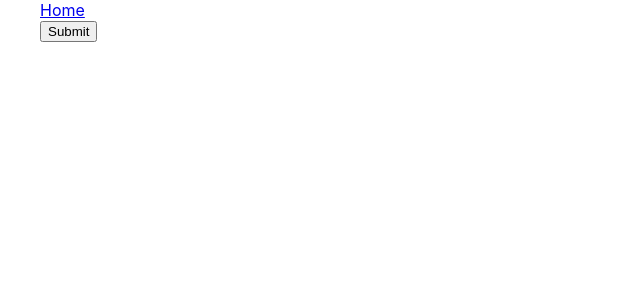
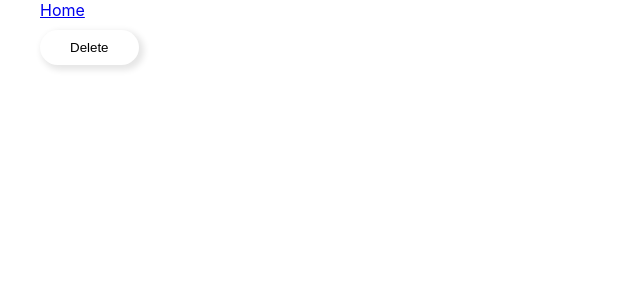
Before and after one commit to L1ghT0/-Pik-Comfort-Calculator, a React (Create React App) app: page /history in a window 1280 px wide. Shown: the top 300 px of the page, without its empty margins (0-640 px from the left). Built offline with nearby package versions, Linux system fonts and the light colour scheme.

Commit message:
Styles for History component have been added

```diff
--- /dev/null
+++ b/src/components/History/History.module.css
@@ -0,0 +1,34 @@
+.historyItem {
+    display: flex;
+    outline: none;
+    margin-top: 20px;
+    box-shadow: 3px 3px 8px 1px rgba(0, 0, 0, .1);
+    border-radius: 30px;
+    padding: 15px 12px;
+    padding-left: 30px;
+    align-items: flex-start;
+    width: 350px;
+    max-width: 400px;
+    justify-content: space-between;
+}
+
+.historyItem input{
+    margin-top: 5px;
+}
+
+.submitButton{
+    outline: none;
+    margin-top: 10px;
+    border: 0;
+    border-radius: 100px;
+    box-shadow: 3px 3px 6px 2px rgba(0, 0, 0, .1);
+    padding: 10px 30px;
+    background-color: white;
+}
+
+.submitButton:hover{
+    outline: none;
+    box-shadow: 3px 3px 10px 1px rgba(0, 0, 0, .2);
+    cursor: pointer;
+    transform: scale(1.02);
+}
--- a/src/components/History/History.tsx
+++ b/src/components/History/History.tsx
@@ -1,5 +1,6 @@
 import {SubmitHandler, useForm} from "react-hook-form";
 import {ActionCreatorWithPayload} from "@reduxjs/toolkit";
+import HistoryClasses from "./History.module.css"
 
 type Inputs = {
     remove: boolean,
@@ -19,9 +20,14 @@ const History = (props: IHistory) => {
 
     let elements = props.results.map(item => {
         return (
-            <div key={item.id}>
+            <div key={item.id} className={HistoryClasses.historyItem}>
+                <div>
+                    <span>Date: {item.date}</span><br/>
+                    <span>Value from field1: {item.valueFromField1}</span><br/>
+                    <span>Value from field2: {item.valueFromField2}</span><br/>
+                    <span>Result: {item.result}</span>
+                </div>
                 <input type="checkbox" value={item.id} {...register("remove",)}/>
-                <span >{item.date}__{item.result}__{item.valueFromField1}__{item.valueFromField2}</span>
             </div>
         )
     });
@@ -30,7 +36,7 @@ const History = (props: IHistory) => {
         <div>
             <form onSubmit={handleSubmit(onSubmit)}>
                 {elements}
-                <input type="submit"/>
+                <input type="submit" value="Delete" className={HistoryClasses.submitButton}/>
             </form>
         </div>
     )
```
